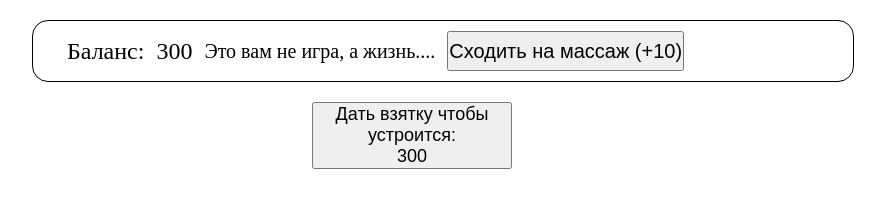
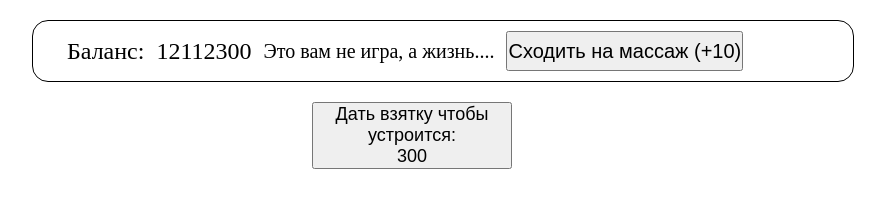
Before and after one commit to Alexei-Zapivon/Kapital, a plain HTML site: page public/index.html in a window 1280 px wide. Shown: the whole page, without its empty margins (228-1113 px from the left). Drawn offline with Linux system fonts and the light colour scheme.

```diff
--- a/src/assets/css/index.css
+++ b/src/assets/css/index.css
@@ -91,6 +91,7 @@
 .btn-buy {
     width: 200px;
     font-size: 18px;
+    margin-bottom: 40px;
 }
 
 .div-btn {
--- a/src/assets/js/main.js
+++ b/src/assets/js/main.js
@@ -3,11 +3,16 @@
 var price = document.getElementById('price');
 
 var blockIndex = 0;
-var balans = 300;
+var balans = 12112300;
 var klikerBuy = 10;
 
 var profits = 0;
-var priceNewBlock = [300, 1000, 2000, 6000, 8000, 12000, 20000]
+var priceNewBlock = [
+    300, 1000, 2000,
+    6000, 8000, 12000,
+    20000, 40000, 100000,
+    1000000
+]
 
 balansId.innerHTML = balans;
 price.innerHTML = priceNewBlock[blockIndex];
```
Also changed, not shown: src/assets/img/image1.jpg, src/assets/img/image10.jpg, src/assets/img/image2.jpg, src/assets/img/image3.jpg, src/assets/img/image4.jpg, src/assets/img/image5.jpg, src/assets/img/image6.jpg, src/assets/img/image7.jpg, src/assets/img/image8.jpg, src/assets/img/image9.jpg.
